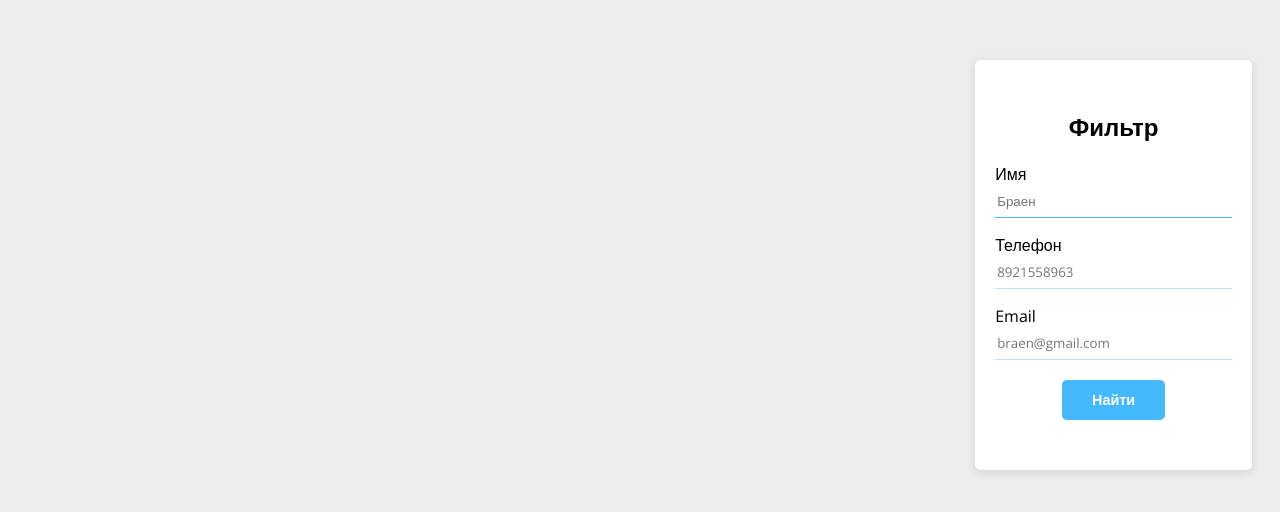
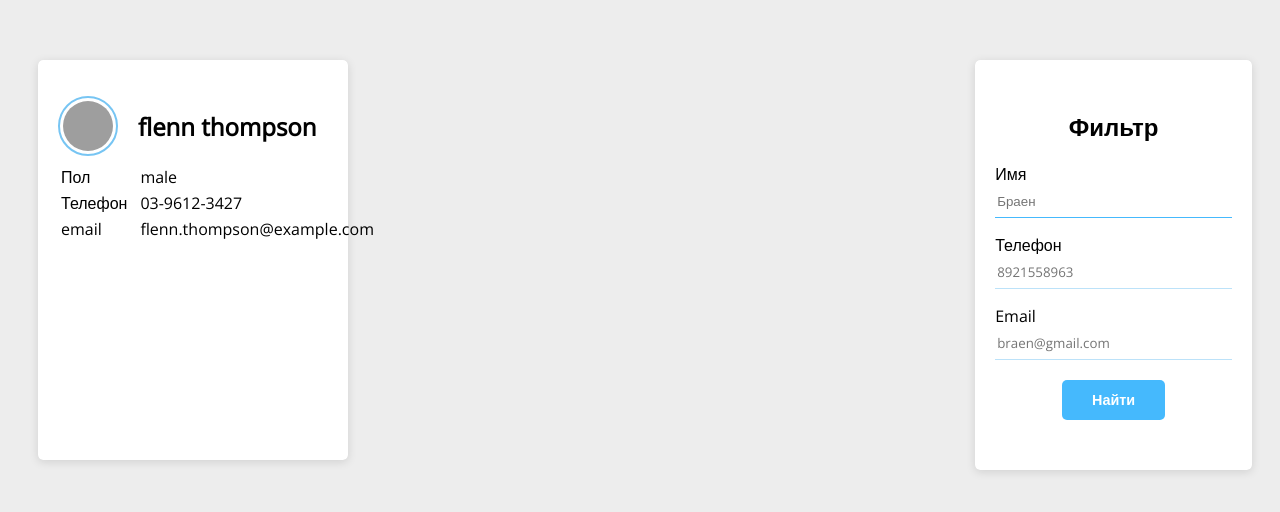
Before and after one commit to jenikuse/100people, a plain HTML site: page index.html in a window 1280 px wide. Drawn offline with nearby package versions, Linux system fonts and the light colour scheme; no server answers; grey boxes are pictures that could not be loaded.

Commit message:
убрала скрипты

```diff
--- a/index.html
+++ b/index.html
@@ -11,7 +11,26 @@
 <body>
     <main>
         <section class="cards" id="cards">
-
+            <div class="card-item">
+                <div class="info-header">
+                    <img src="https://randomuser.me/api/portraits/med/men/12.jpg">
+                    <h1>flenn thompson</h1>
+                </div>
+                <table>
+                    <tr>
+                        <td>Пол</td>
+                        <td>male</td>
+                    </tr>
+                    <tr>
+                        <td>Телефон</td>
+                        <td>03-9612-3427</td>
+                    </tr>
+                    <tr>
+                        <td>email</td>
+                        <td>flenn.thompson@example.com</td>
+                    </tr>
+                </table>
+            </div>
         </section>
         <section class="filter">
             <h1>
@@ -34,6 +53,6 @@
             </form>
         </section>
     </main>
-    <script src="script.js"></script>
+    <!--<script src="script.js"></script>-->
 </body>
 </html>
```
